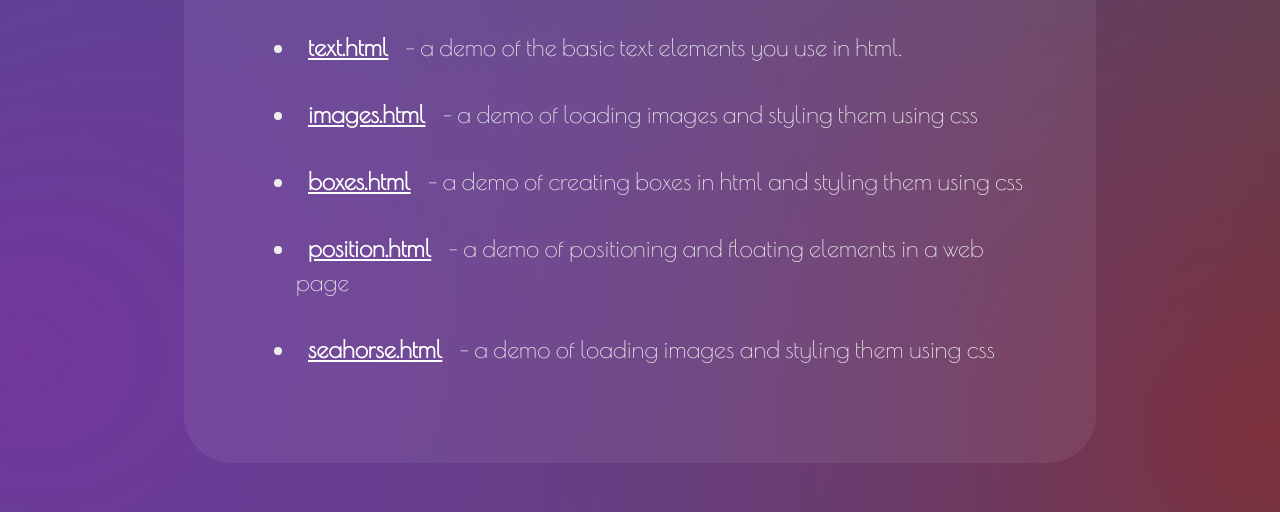
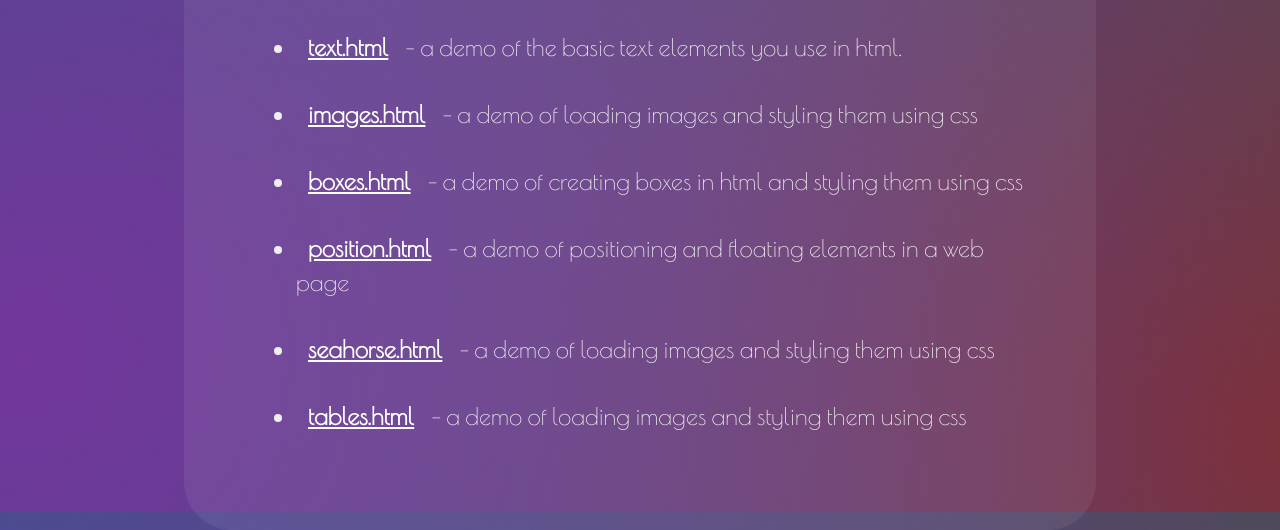
Before and after one commit to abbyfinley03/lcc-site, a plain HTML site: page index.html in a window 1280 px wide. Shown: the part 288-818 px from the top of the page. Drawn offline with nearby package versions, Linux system fonts and the light colour scheme.

Commit message:
Update index.html

```diff
--- a/index.html
+++ b/index.html
@@ -91,6 +91,12 @@
                         target="_blank">seahorse.html</a></strong>
                 - a demo of loading images and styling them using css
             </li>
+                         <li>
+                <strong><a href="tables.html"
+                        target="_blank">tables.html</a></strong>
+                - a demo of loading images and styling them using css
+            </li>
+
 
         </ul>
     </main>
```
